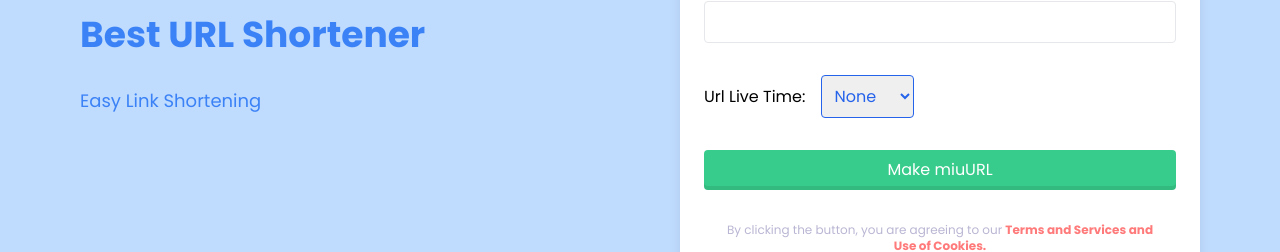
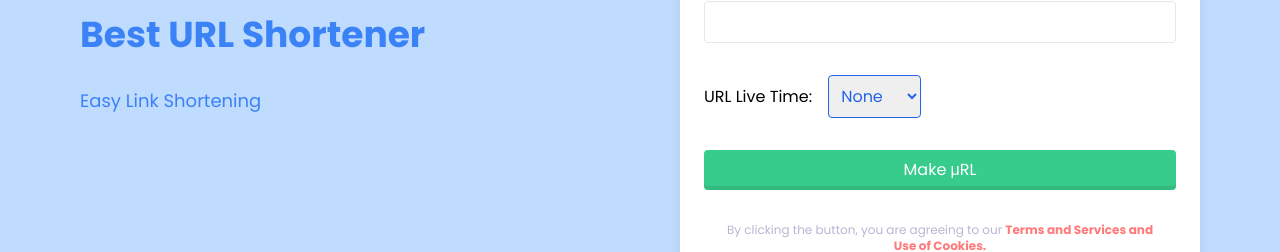
Before and after one commit to septRabbit/url-shortener, a React (Vite) app: page / in a window 1280 px wide. Shown: the part 265-517 px from the top of the page. Built offline with nearby package versions, Linux system fonts and the light colour scheme.

Commit message:
change index title, change to capital URL time, change to mRL, fix different wording of best url

```diff
--- a/index.html
+++ b/index.html
@@ -10,7 +10,7 @@
       crossorigin="anonymous"
     />
     <meta name="viewport" content="width=device-width, initial-scale=1.0" />
-    <title>Vite App</title>
+    <title>μRL Shortener</title>
   </head>
   <body>
     <div id="root"></div>
--- a/src/Home.jsx
+++ b/src/Home.jsx
@@ -7,7 +7,7 @@
       <section className='text-blue-500 my-auto text-center lg:text-left space-y-8 lg:space-y-8'>
         <h1 className='text-2xl lg:text-4xl font-bold'>Best URL Shortener</h1>
 
-        <p className='text-lg fonot-semibold'> Easy Link Shortening</p>
+        <p className='text-lg fonot-semibold'>Easy Link Shortening</p>
       </section>
 
       <section className='space-y-5'>
--- a/src/Result.jsx
+++ b/src/Result.jsx
@@ -57,8 +57,8 @@
             'text-blue-500 lg:text-left',
           )}
         >
-          <h1 className='text-2xl lg:text-4xl font-bold'>Best URL Shortening WebApp</h1>
-          <p className='text-base'> Easy Link Shortening</p>
+          <h1 className='text-2xl lg:text-4xl font-bold'>Best URL Shortener</h1>
+          <p className='text-base'>Easy Link Shortening</p>
         </section>
 
         <section className='space-y-8 flex flex-col justify-center items-center md:mx-1'>
--- a/src/components/Form.jsx
+++ b/src/components/Form.jsx
@@ -140,7 +140,7 @@
 
       <div className='flex justify-between items-center'>
         <label htmlFor='Url-live-time'>
-          Url Live Time:
+          URL Live Time:
           <select
             className='flex-1 border border-blue-600 rounded ml-4 p-2 text-blue-600'
             name='liveTime'
@@ -158,7 +158,7 @@
       </div>
 
       <Button className='p-2 bg-green shadow-solid text-white active:shadow-none active:bg-green-700 hover:bg-green-600'>
-        Make miuURL
+        Make μRL
       </Button>
 
       <p className='text-xs text-blue-grayish text-center px-4'>
```
